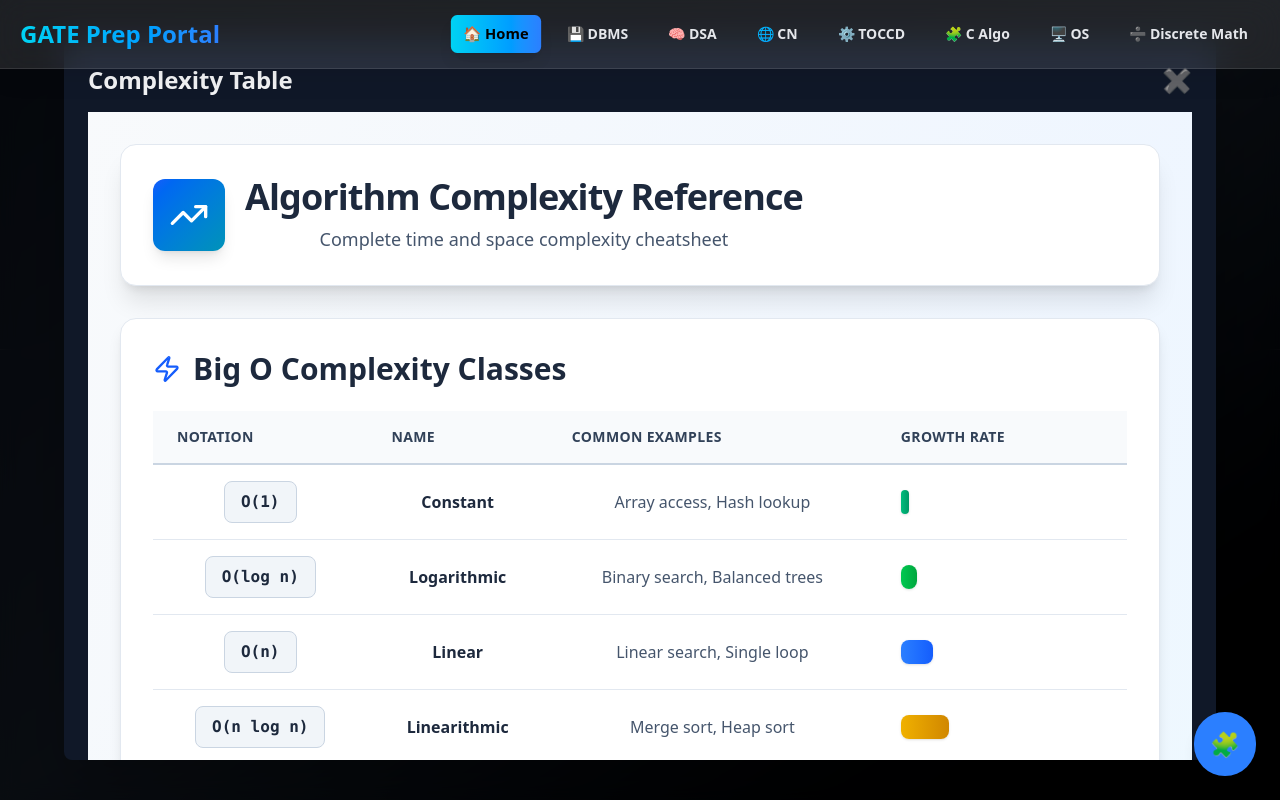
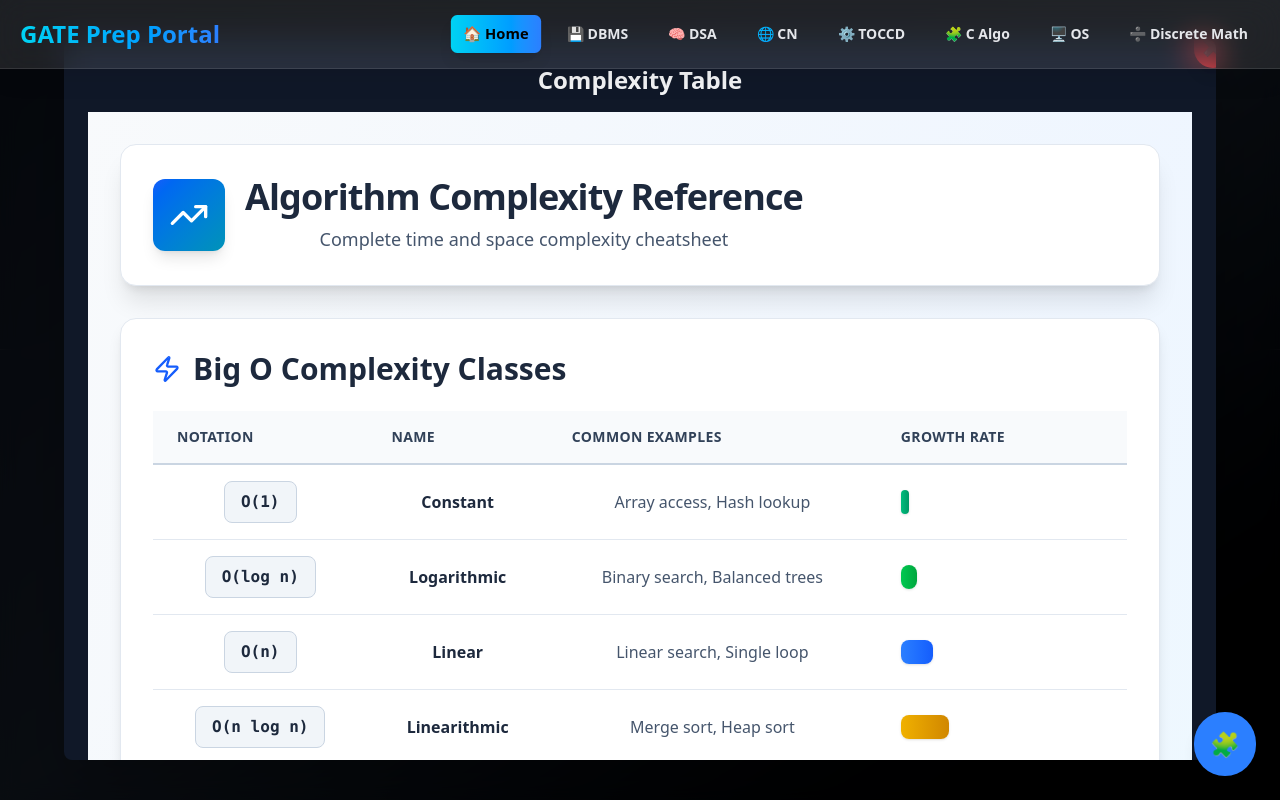
Before and after one commit to Itsmevedant145/GATE-NOTES, a React (Vite) app: page / in a window 1280 px wide. Both pictures are taken after a click on the button "Open Complexity Table". Built offline with nearby package versions, Linux system fonts and the light colour scheme.

Commit message:
Fix import path for deployment

```diff
--- a/src/ComplexityToggle.jsx
+++ b/src/ComplexityToggle.jsx
@@ -18,16 +18,20 @@ function ComplexityToggle() {
       {/* Modal */}
       {isOpen && (
         <div className="fixed inset-0 z-40 flex items-center justify-center bg-black/70 backdrop-blur-sm">
-          <div className="bg-gray-900 text-gray-100 w-11/12 max-w-6xl max-h-[90vh] p-6 rounded-lg overflow-auto shadow-2xl animate-fadeIn">
+          <div className="relative bg-gray-900 text-gray-100 w-11/12 max-w-6xl max-h-[90vh] p-6 rounded-lg overflow-auto shadow-2xl animate-fadeIn">
+
+            {/* Floating Close Button */}
+            <button
+              onClick={() => setIsOpen(false)}
+              className="absolute -top-4 -right-4 bg-red-500 hover:bg-red-600 text-white rounded-full p-2 shadow-lg text-lg transition-transform transform hover:scale-110"
+              title="Close"
+            >
+              ✖
+            </button>
+
             {/* Modal Header */}
-            <div className="flex justify-between items-center mb-4">
-              <h2 className="text-2xl font-bold">Complexity Table</h2>
-              <button
-                onClick={() => setIsOpen(false)}
-                className="text-gray-400 hover:text-white text-2xl font-bold"
-              >
-                ✖
-              </button>
+            <div className="flex justify-center mb-4">
+              <h2 className="text-2xl font-bold text-center">Complexity Table</h2>
             </div>
 
             {/* Table */}
@@ -39,6 +43,4 @@ function ComplexityToggle() {
   );
 }
 
-
-
 export default ComplexityToggle;
```
